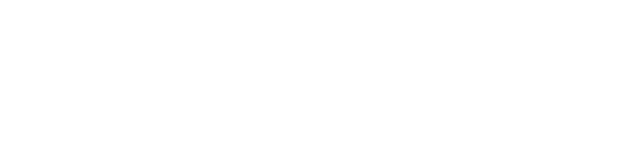
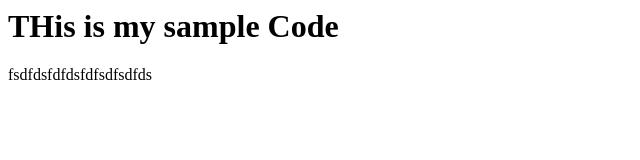
Before and after one commit to EdsonFufu/mySampleCode, a plain HTML site: page index.html in a window 1280 px wide. Shown: the whole page, without its empty margins (0-640 px from the left). Drawn offline with Linux system fonts and the light colour scheme.

Commit message:
Add content of h1 and p tag in body

```diff
--- a/index.html
+++ b/index.html
@@ -3,7 +3,7 @@
 	<title>mySampleCode</title>
 </head>
 <body>
-	<h1></h1>
-	<p></p>
+	<h1>THis is my sample Code</h1>
+	<p>fsdfdsfdfdsfdfsdfsdfds</p>
 </body>
 </html>
```
Also changed, not shown: 1 other file.
